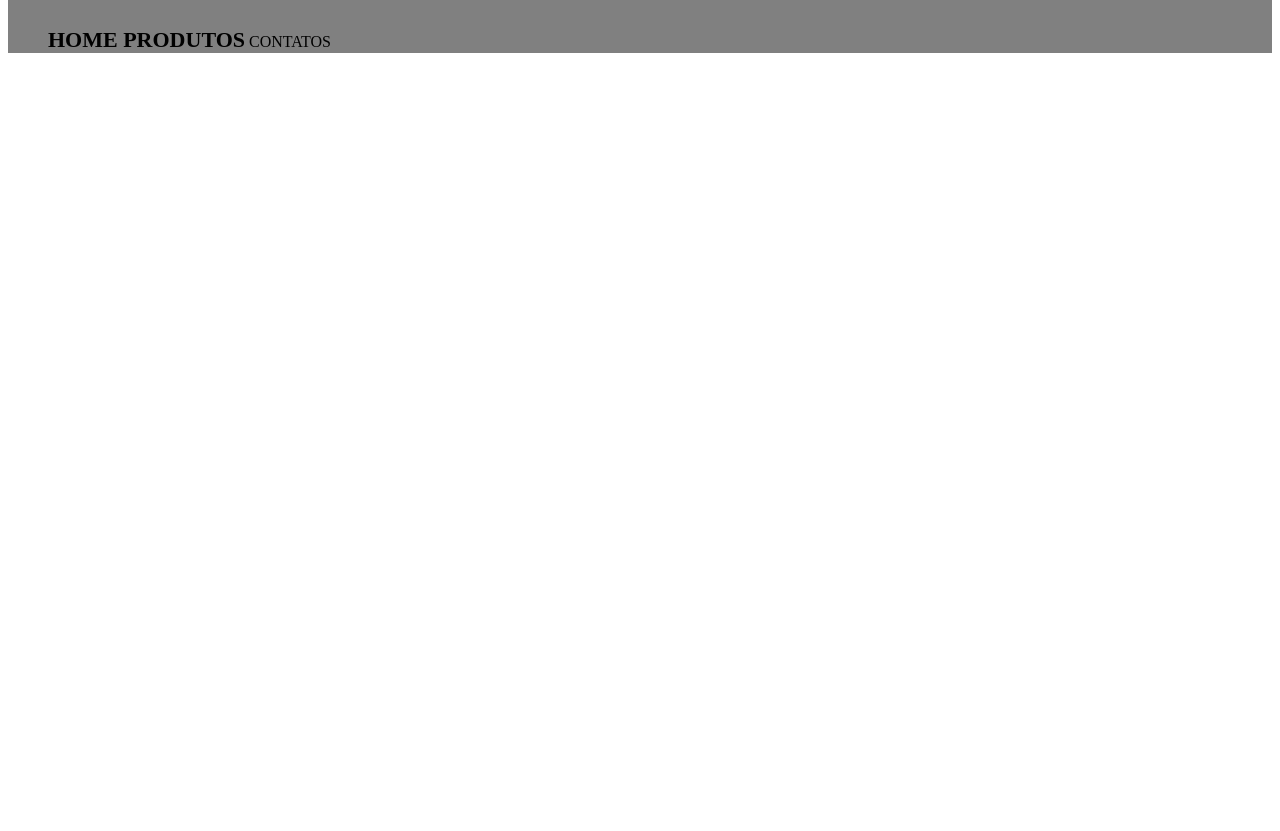
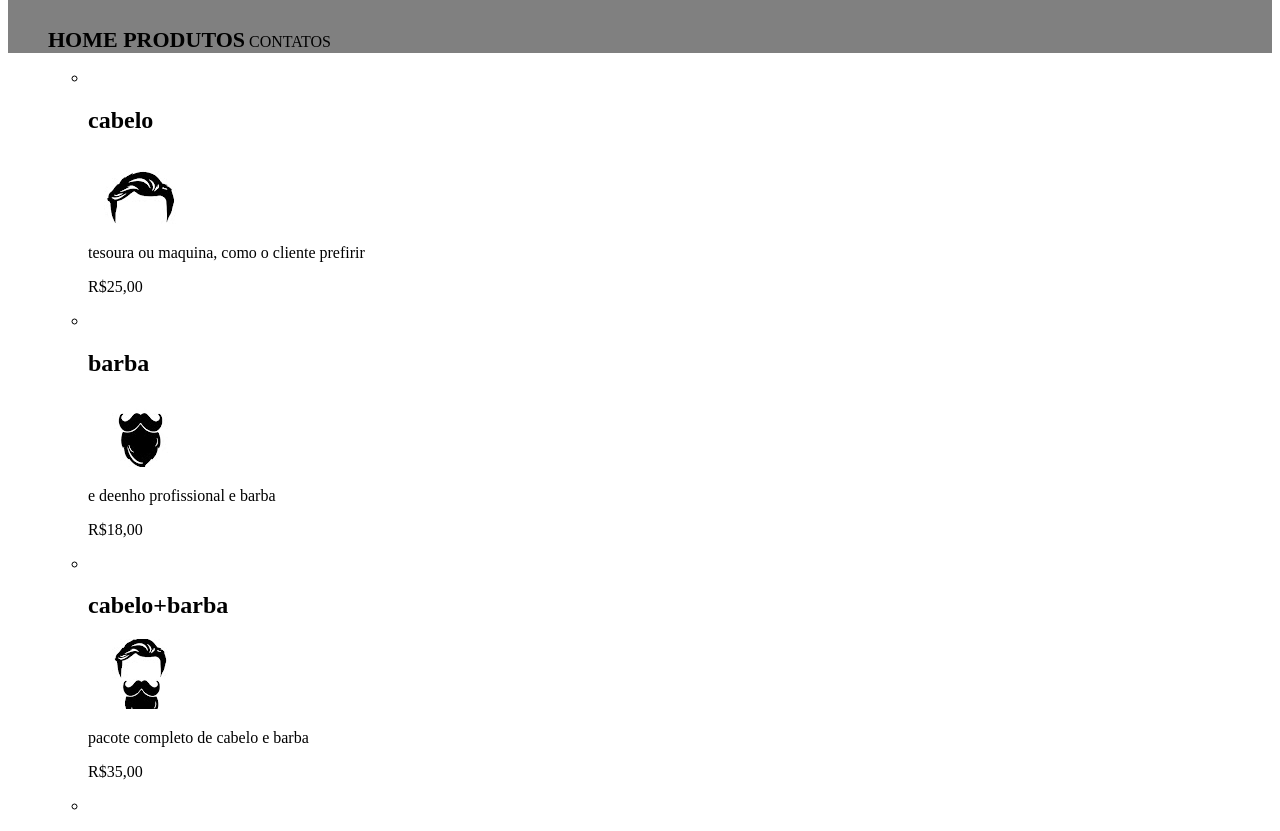
Before and after one commit to KawanSouzaofi/barbearia-home-2.0, a plain HTML site: page index.html in a window 1280 px wide. Shown: the part 94-925 px from the top of the page. Before the commit the page ends 800 px from the top, so only its background shows below. Drawn offline with Linux system fonts and the light colour scheme.

Commit message:
Update index.html

```diff
--- a/index.html
+++ b/index.html
@@ -22,11 +22,49 @@
     <li> <a href="https://kawansouzaofi.github.io/barbearia-home-2.0/">PRODUTOS</a></li>
     <li>CONTATOS</li>
 
-    </ul>
 
-</nav>
+ </ul>
 
-</header>
+ </nav>
+ </header>
+ <main>
+
+<ul>
+
+<ul class="Produtos">
+    <li>
+
+    </li>
+    <h2>cabelo</h2>
+    <img src="cabelo.jpg" alt="">
+    <p class="descrição">tesoura ou maquina, como o cliente prefirir</p>
+    <p class="preço">R$25,00</p>
+
+    <li>
+
+    </li>
+    <h2>barba</h2>
+    <img src="barba.jpg" alt="">
+    <p class="descrição">e deenho profissional e barba</p>
+    <p class="preço">R$18,00</p>
+
+    <LI>
+
+    </LI>
+    <h2>cabelo+barba</H2>
+    <img src="cabelo+barba.jpg" alt="">
+    <P class="descrição">pacote completo de cabelo e barba</P>
+    <p class="preço">R$35,00</p>
+
+    <LI>
+</ul>
+
+</main>
 
 </body>
 </html>
+
+</main>
+
+</body>
+</html>
```
